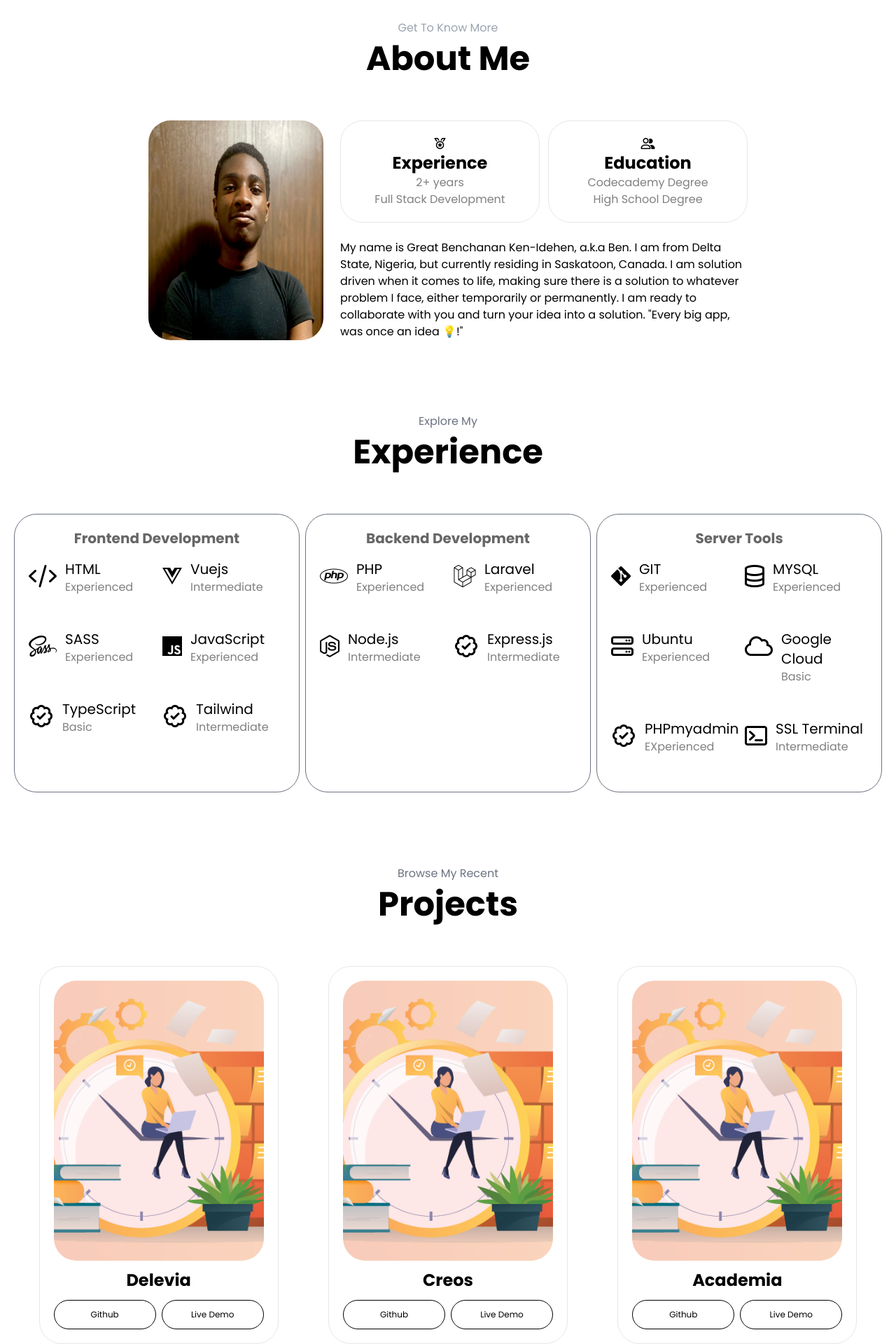
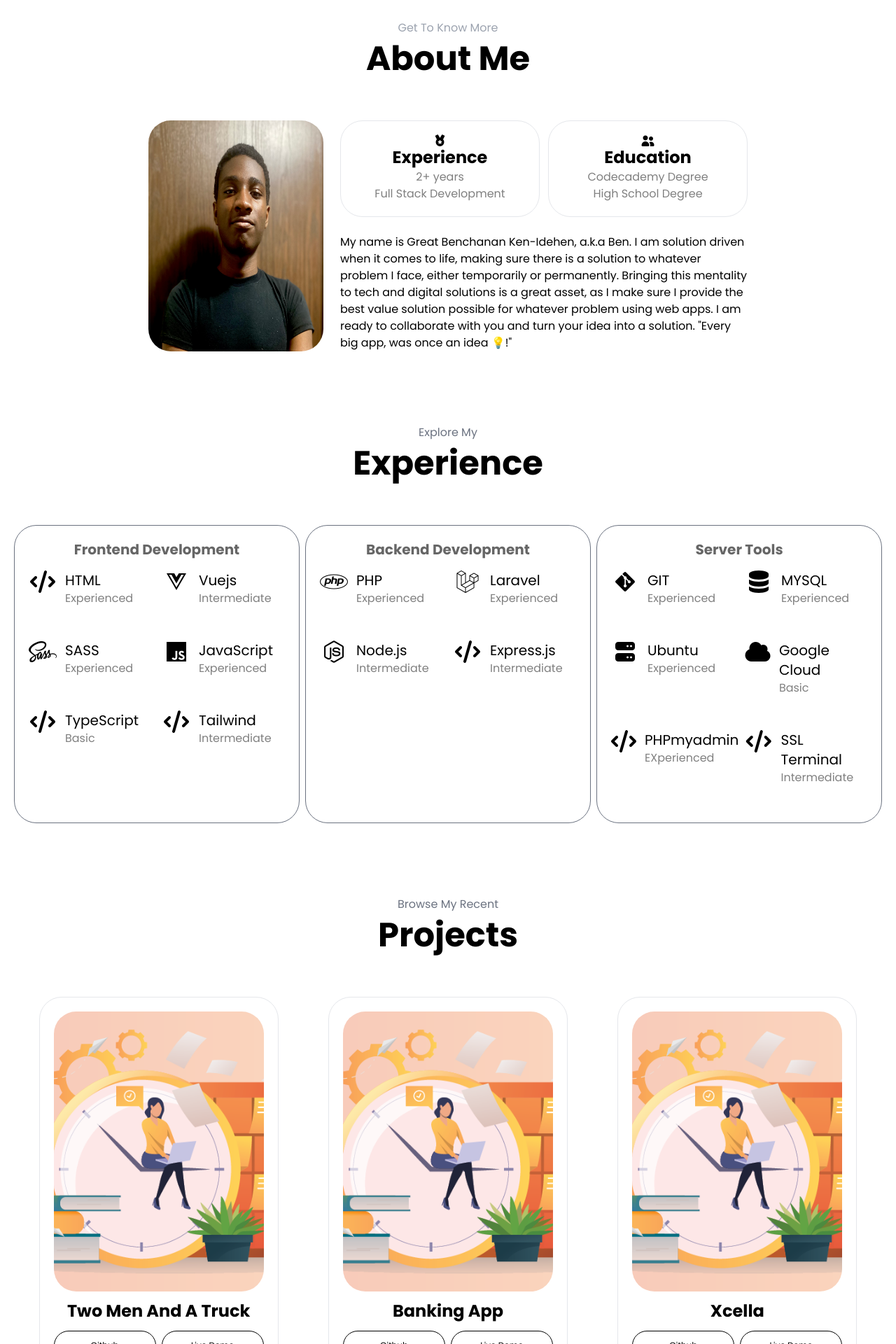
Before and after one commit to Ben-Chanan008/vue-portfolio, a Vue app: page / in a window 1280 px wide. Shown: the part 880-2800 px from the top of the page at 70% size. Built offline with nearby package versions, Linux system fonts and the light colour scheme.

Commit message:
Added new projects, fixed ui

```diff
--- a/index.html
+++ b/index.html
@@ -5,6 +5,7 @@
     <link rel="icon" href="/favicon.ico">
     <meta name="viewport" content="width=device-width, initial-scale=1.0">
     <title>Ben Ken-Idehen</title>
+    <link rel="stylesheet" href="https://cdnjs.cloudflare.com/ajax/libs/font-awesome/7.0.0/css/all.min.css" integrity="sha512-DxV+EoADOkOygM4IR9yXP8Sb2qwgidEmeqAEmDKIOfPRQZOWbXCzLC6vjbZyy0vPisbH2SyW27+ddLVCN+OMzQ==" crossorigin="anonymous" referrerpolicy="no-referrer" />
   </head>
   <body>
     <div id="app"></div>
--- a/src/components/AboutSection.vue
+++ b/src/components/AboutSection.vue
@@ -11,20 +11,20 @@ import Card from '@/components/Card.vue';
       <img :src="Ben" alt="my-pic" class="mx-auto md:mb-0 mb-4 h-full rounded-pill row-span-2"/>
       <div class="flex gap-3 w-100 align-mid">
         <Card class-name="rounded-pill w-1/2 md:mb-0 mb-4 flex flex-col items-center justify-center">
-          <i class="far fa-medal"></i>
+          <i class="fas fa-medal"></i>
           <p class="font-bold text-2xl">Experience</p>
           <span class="opacity-50">2+ years</span>
           <span class="opacity-50">Full Stack Development</span>
         </Card>
         <Card class-name="rounded-pill w-1/2 flex flex-col lg:mb-0 mb-4 items-center justify-center">
-          <i class="far fa-user-group"></i>
+          <i class="fas fa-user-group"></i>
           <p class="font-bold text-2xl">Education</p>
           <span class="opacity-50">Codecademy Degree</span>
           <span class="opacity-50">High School Degree</span>
         </Card>
       </div>
       <div>
-        <p>My name is Great Benchanan Ken-Idehen, a.k.a Ben. I am from Delta State, Nigeria, but currently residing in Saskatoon, Canada. I am solution driven when it comes to life, making sure there is a solution to whatever problem I face, either temporarily or permanently. I am ready to collaborate with you and turn your idea into a solution. "Every big app, was once an idea 💡!" </p>
+        <p>My name is Great Benchanan Ken-Idehen, a.k.a Ben. I am solution driven when it comes to life, making sure there is a solution to whatever problem I face, either temporarily or permanently. Bringing this mentality to tech and digital solutions is a great asset, as I make sure I provide the best value solution possible for whatever problem using web apps. I am ready to collaborate with you and turn your idea into a solution. "Every big app, was once an idea 💡!" </p>
       </div>
     </div>
   </section>
--- a/src/components/ExperienceSection.vue
+++ b/src/components/ExperienceSection.vue
@@ -36,7 +36,7 @@
           <Language title="Ubuntu" level="Experienced" icon="server"/>
           <Language title="Google Cloud" level="Basic" icon="cloud"/>
           <Language title="PHPmyadmin" level="EXperienced" />
-          <Language title="SSL Terminal" level="Intermediate" icon="rectangle-terminal"/>
+          <Language title="SSL Terminal" level="Intermediate"/>
         </div>
       </Card>
     </div>
--- a/src/components/Footer.vue
+++ b/src/components/Footer.vue
@@ -3,7 +3,7 @@
     <a href="/" class="text-5xl text-green-500 font-bold">Ben.</a>
     <div class="flex gap-4">
       <Social />
-      <Social class-name="fab fa-twitter fa-2x" href="https://x.com/benchanan008"/>
+      <Social class-name="fab fa-x-twitter fa-2x" href="https://x.com/benchanan008"/>
     </div>
     <TopButton />
   </footer>
--- a/src/components/Hero.vue
+++ b/src/components/Hero.vue
@@ -26,7 +26,7 @@
             </a>
         </div>
         <div class="flex m-auto gap-3 p-2">
-          <Social href="https://x.com/benchanan008" class-name="fab fa-twitter fa-2x text-black"/>
+          <Social href="https://x.com/benchanan008" class-name="fab fa-x-twitter fa-2x text-black"/>
           <Social />
         </div>
       </div>
--- a/src/components/Language.vue
+++ b/src/components/Language.vue
@@ -10,7 +10,7 @@
     },
     icon: {
       type: String,
-      default: 'badge-check'
+      default: 'code'
     },
     brand: {
       type: Boolean,
@@ -21,7 +21,7 @@
 
 <template>
   <div class="flex gap-3 mb-8 md:justify-start justify-center">
-    <i :class="['fa-2x', brand ? 'fab' : 'far', `fa-${icon}`]"></i>
+    <i :class="['fa-2x', brand ? 'fab' : 'fas', `fa-${icon}`]"></i>
     <div>
       <p class="text-xl">{{ title }}</p>
       <span class="opacity-50">{{ level }}</span>
--- a/src/components/Project.vue
+++ b/src/components/Project.vue
@@ -17,16 +17,16 @@ defineProps({
     <img :src="`${picture}`" alt="project-pic" class="rounded-pill"/>
     <p class="text-2xl p-3 font-bold text-center">{{ title }}</p>
     <div class="flex gap-2 w-full">
-      <Button extra-classes="border-black border w-1/2 hover:bg-black hover:text-white">
-        <a :href="`https://github.com/Ben-Chanan008/${gitHub}`" target="_blank">
-          Github
-        </a>
-      </Button>
-      <Button extra-classes="border-black border w-1/2 hover:bg-black hover:text-white">
-        <a :href="`https://${live}`" target="_blank">
+      <a :href="`https://github.com/Ben-Chanan008/${gitHub}`" target="_blank" class="w-full">
+        <Button extra-classes="border-black border w-full hover:bg-black hover:text-white">
+            Github
+        </Button>
+      </a>
+      <a :href="`https://${live}`" target="_blank" class="w-full">
+        <Button extra-classes="border-black border w-full hover:bg-black hover:text-white">
           Live Demo
-        </a>
-      </Button>
+        </Button>
+      </a>
     </div>
   </Card>
 </template>
--- a/src/components/ProjectSection.vue
+++ b/src/components/ProjectSection.vue
@@ -9,9 +9,13 @@ import Project from "@/components/Project.vue";
     <p class="text-5xl font-bold text-center mb-16">Projects</p>
 
     <div class="grid lg:grid-cols-3 md:grid-cols-2 grid-cols-1">
-      <Project git-hub="delevia" :picture="ProjectPic" title="Delevia" live="delevia.000.pe"/>
-      <Project git-hub="creos" :picture="ProjectPic" title="Creos" live="creosxyz.com"/>
-      <Project git-hub="academia" :picture="ProjectPic" title="Academia" live="acadome.000.pe"/>
+
+      <!-- <Project git-hub="delevia" :picture="ProjectPic" title="Delevia" live="delevia.000.pe"/> -->
+      <!-- <Project git-hub="creos" :picture="ProjectPic" title="Creos" live="creosxyz.com"/> -->
+      <!-- <Project git-hub="academia" :picture="ProjectPic" title="Academia" live="acadome.000.pe"/> -->
+      <Project git-hub="twomenandatruck" :picture="ProjectPic" title="Two Men And A Truck" live="tmaat.com"/>
+      <Project git-hub="banking-app" :picture="ProjectPic" title="Banking App" live="banking.tmaat.com"/>
+      <Project git-hub="" :picture="ProjectPic" title="Xcella" live="techskol.com"/>
       <Project git-hub="wdi" :picture="ProjectPic" title="WDI" live="wdi.yowec.org"/>
     </div>
   </section>
--- a/src/components/TopButton.vue
+++ b/src/components/TopButton.vue
@@ -1,6 +1,6 @@
 <template>
   <a class="rounded-50% bg-green-500 text-white flex justify-center items-center" href="#">
-    <i class="far fa-arrow-up-long"></i>
+    <i class="fas fa-arrow-up-long"></i>
   </a>
 </template>
 
--- a/src/main.js
+++ b/src/main.js
@@ -1,5 +1,5 @@
 import './assets/css/main.css'
-import '../public/fontawesome/css/all.css';
+// import '../public/fontawesome/css/all.css';
 
 import { createApp } from 'vue'
 import App from './App.vue'
```
